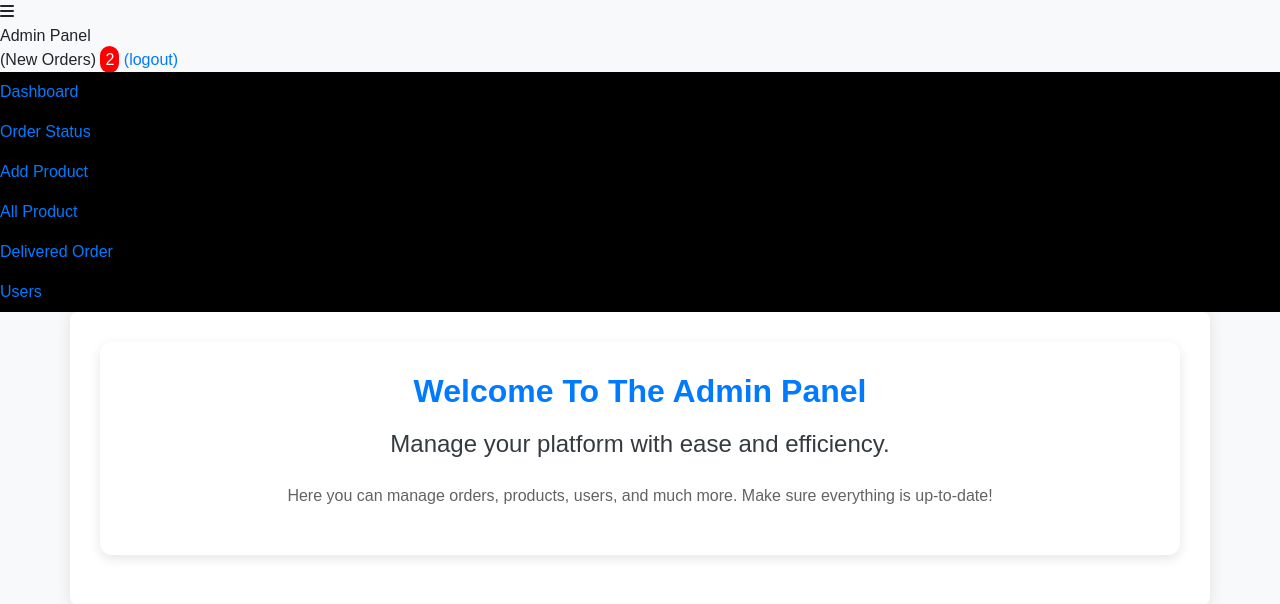
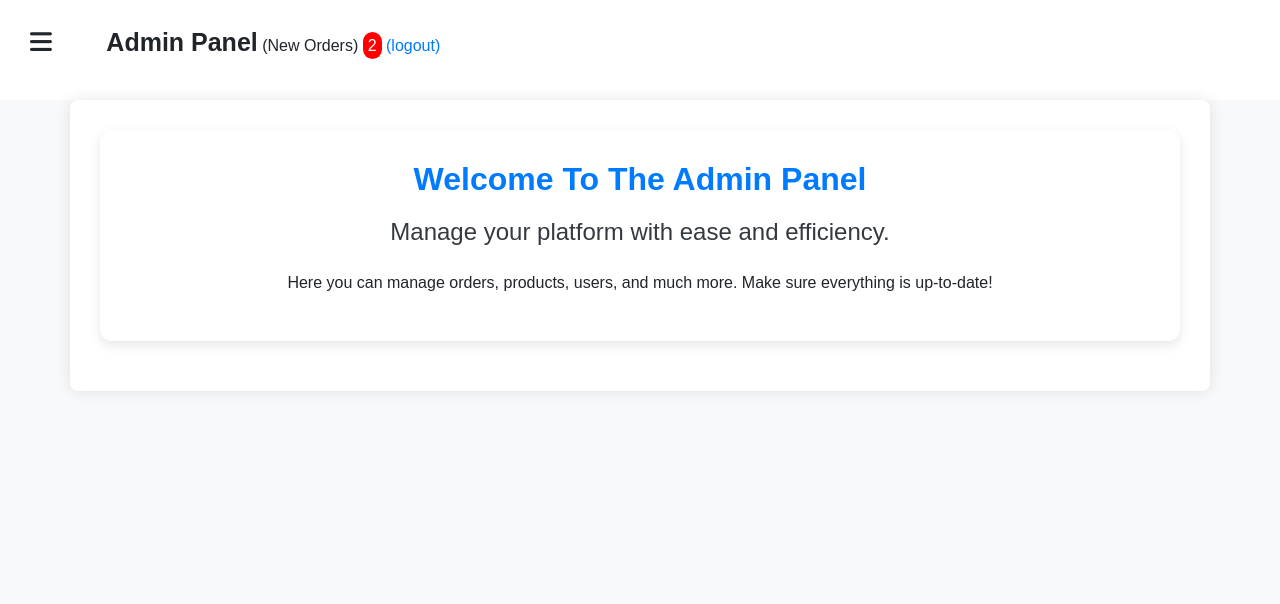
Before and after one commit to Zeek-kull/Capstone, a PHP site: page /admin/home.php in a window 1280 px wide. Shown: the top 604 px of the page. Run offline with PHP 8.4, Linux system fonts and the light colour scheme; a user stored in the database is signed in; data comes from the database, SQL or seed files in the repository; some libraries are stand-ins or nearby versions; some web fonts are replaced.

Commit message:
fixed some admin error

```diff
--- a/admin/header.php
+++ b/admin/header.php
@@ -20,7 +20,7 @@ $result = $conn -> query ($sql);
 	<meta name="viewport" content="width=device-width, initial-scale=1.0">
 	<!--css link-->
 	<link rel="stylesheet" href="../css/bootstrap.min.css" />
-	<link rel="stylesheet" href="../css/style.css">
+	<link rel="stylesheet" href="css/style.css">
 	<!-- <link rel="stylesheet" href="css/media.css"> -->
 </head>
 <body>
@@ -73,11 +73,11 @@ $result = $conn -> query ($sql);
 
 ?>
 <!--js link-->
-<script src="../js/jquery-3.6.0.min.js"></script>
-<script src="../js/popper.min.js"></script>
-<script src="../js/bootstrap.min.js"></script>
-<script src="../admin/js/script.js"></script>
-<script src="../admin/js/3b83a3096d.js"></script>
+<script src="./js/jquery-3.6.0.min.js"></script>
+<script src="./js/popper.min.js"></script>
+<script src="./js/bootstrap.min.js"></script>
+<script src="./js//script.js"></script>
+<script src="./js/3b83a3096d.js"></script>
 
 </body>
 </html>
--- a/admin/home.php
+++ b/admin/home.php
@@ -97,8 +97,8 @@ include 'lib/connection.php';
     </div>
 
     <!-- Bootstrap JS and Popper.js -->
-    <script src="../js/popper.min.js"></script>
-    <script src="../js/bootstrap.min.js"></script>
+    <script src="./js/popper.min.js"></script>
+    <script src="./js/bootstrap.min.js"></script>
 </body>
 
 </html>
--- /dev/null
+++ b/css/css2.css
@@ -0,0 +1,81 @@
+/* devanagari */
+@font-face {
+  font-family: 'Poppins';
+  font-style: normal;
+  font-weight: 300;
+  font-display: swap;
+  src: url(https://fonts.gstatic.com/s/poppins/v23/pxiByp8kv8JHgFVrLDz8Z11lFc-K.woff2) format('woff2');
+  unicode-range: U+0900-097F, U+1CD0-1CF9, U+200C-200D, U+20A8, U+20B9, U+20F0, U+25CC, U+A830-A839, U+A8E0-A8FF, U+11B00-11B09;
+}
+/* latin-ext */
+@font-face {
+  font-family: 'Poppins';
+  font-style: normal;
+  font-weight: 300;
+  font-display: swap;
+  src: url(https://fonts.gstatic.com/s/poppins/v23/pxiByp8kv8JHgFVrLDz8Z1JlFc-K.woff2) format('woff2');
+  unicode-range: U+0100-02BA, U+02BD-02C5, U+02C7-02CC, U+02CE-02D7, U+02DD-02FF, U+0304, U+0308, U+0329, U+1D00-1DBF, U+1E00-1E9F, U+1EF2-1EFF, U+2020, U+20A0-20AB, U+20AD-20C0, U+2113, U+2C60-2C7F, U+A720-A7FF;
+}
+/* latin */
+@font-face {
+  font-family: 'Poppins';
+  font-style: normal;
+  font-weight: 300;
+  font-display: swap;
+  src: url(https://fonts.gstatic.com/s/poppins/v23/pxiByp8kv8JHgFVrLDz8Z1xlFQ.woff2) format('woff2');
+  unicode-range: U+0000-00FF, U+0131, U+0152-0153, U+02BB-02BC, U+02C6, U+02DA, U+02DC, U+0304, U+0308, U+0329, U+2000-206F, U+20AC, U+2122, U+2191, U+2193, U+2212, U+2215, U+FEFF, U+FFFD;
+}
+/* devanagari */
+@font-face {
+  font-family: 'Poppins';
+  font-style: normal;
+  font-weight: 400;
+  font-display: swap;
+  src: url(https://fonts.gstatic.com/s/poppins/v23/pxiEyp8kv8JHgFVrJJbecmNE.woff2) format('woff2');
+  unicode-range: U+0900-097F, U+1CD0-1CF9, U+200C-200D, U+20A8, U+20B9, U+20F0, U+25CC, U+A830-A839, U+A8E0-A8FF, U+11B00-11B09;
+}
+/* latin-ext */
+@font-face {
+  font-family: 'Poppins';
+  font-style: normal;
+  font-weight: 400;
+  font-display: swap;
+  src: url(https://fonts.gstatic.com/s/poppins/v23/pxiEyp8kv8JHgFVrJJnecmNE.woff2) format('woff2');
+  unicode-range: U+0100-02BA, U+02BD-02C5, U+02C7-02CC, U+02CE-02D7, U+02DD-02FF, U+0304, U+0308, U+0329, U+1D00-1DBF, U+1E00-1E9F, U+1EF2-1EFF, U+2020, U+20A0-20AB, U+20AD-20C0, U+2113, U+2C60-2C7F, U+A720-A7FF;
+}
+/* latin */
+@font-face {
+  font-family: 'Poppins';
+  font-style: normal;
+  font-weight: 400;
+  font-display: swap;
+  src: url(https://fonts.gstatic.com/s/poppins/v23/pxiEyp8kv8JHgFVrJJfecg.woff2) format('woff2');
+  unicode-range: U+0000-00FF, U+0131, U+0152-0153, U+02BB-02BC, U+02C6, U+02DA, U+02DC, U+0304, U+0308, U+0329, U+2000-206F, U+20AC, U+2122, U+2191, U+2193, U+2212, U+2215, U+FEFF, U+FFFD;
+}
+/* devanagari */
+@font-face {
+  font-family: 'Poppins';
+  font-style: normal;
+  font-weight: 600;
+  font-display: swap;
+  src: url(https://fonts.gstatic.com/s/poppins/v23/pxiByp8kv8JHgFVrLEj6Z11lFc-K.woff2) format('woff2');
+  unicode-range: U+0900-097F, U+1CD0-1CF9, U+200C-200D, U+20A8, U+20B9, U+20F0, U+25CC, U+A830-A839, U+A8E0-A8FF, U+11B00-11B09;
+}
+/* latin-ext */
+@font-face {
+  font-family: 'Poppins';
+  font-style: normal;
+  font-weight: 600;
+  font-display: swap;
+  src: url(https://fonts.gstatic.com/s/poppins/v23/pxiByp8kv8JHgFVrLEj6Z1JlFc-K.woff2) format('woff2');
+  unicode-range: U+0100-02BA, U+02BD-02C5, U+02C7-02CC, U+02CE-02D7, U+02DD-02FF, U+0304, U+0308, U+0329, U+1D00-1DBF, U+1E00-1E9F, U+1EF2-1EFF, U+2020, U+20A0-20AB, U+20AD-20C0, U+2113, U+2C60-2C7F, U+A720-A7FF;
+}
+/* latin */
+@font-face {
+  font-family: 'Poppins';
+  font-style: normal;
+  font-weight: 600;
+  font-display: swap;
+  src: url(https://fonts.gstatic.com/s/poppins/v23/pxiByp8kv8JHgFVrLEj6Z1xlFQ.woff2) format('woff2');
+  unicode-range: U+0000-00FF, U+0131, U+0152-0153, U+02BB-02BC, U+02C6, U+02DA, U+02DC, U+0304, U+0308, U+0329, U+2000-206F, U+20AC, U+2122, U+2191, U+2193, U+2212, U+2215, U+FEFF, U+FFFD;
+}
--- a/login.php
+++ b/login.php
@@ -122,7 +122,7 @@ if (isset($_POST['submit'])) {
                             </div>
                             <div class="group-input">
                                 <label for="password">Password</label>
-                                <input type="password" class="form-control form-control-user" id="password" name="password" placeholder="Password" required>
+                                <input type="password" class="form-control form-control-user" id="password" name="password" placeholder="Enter Password" required>
                             </div>
                             <input class="site-btn login-btn" type="submit" name="submit" value="Login">
                         </form>
```
